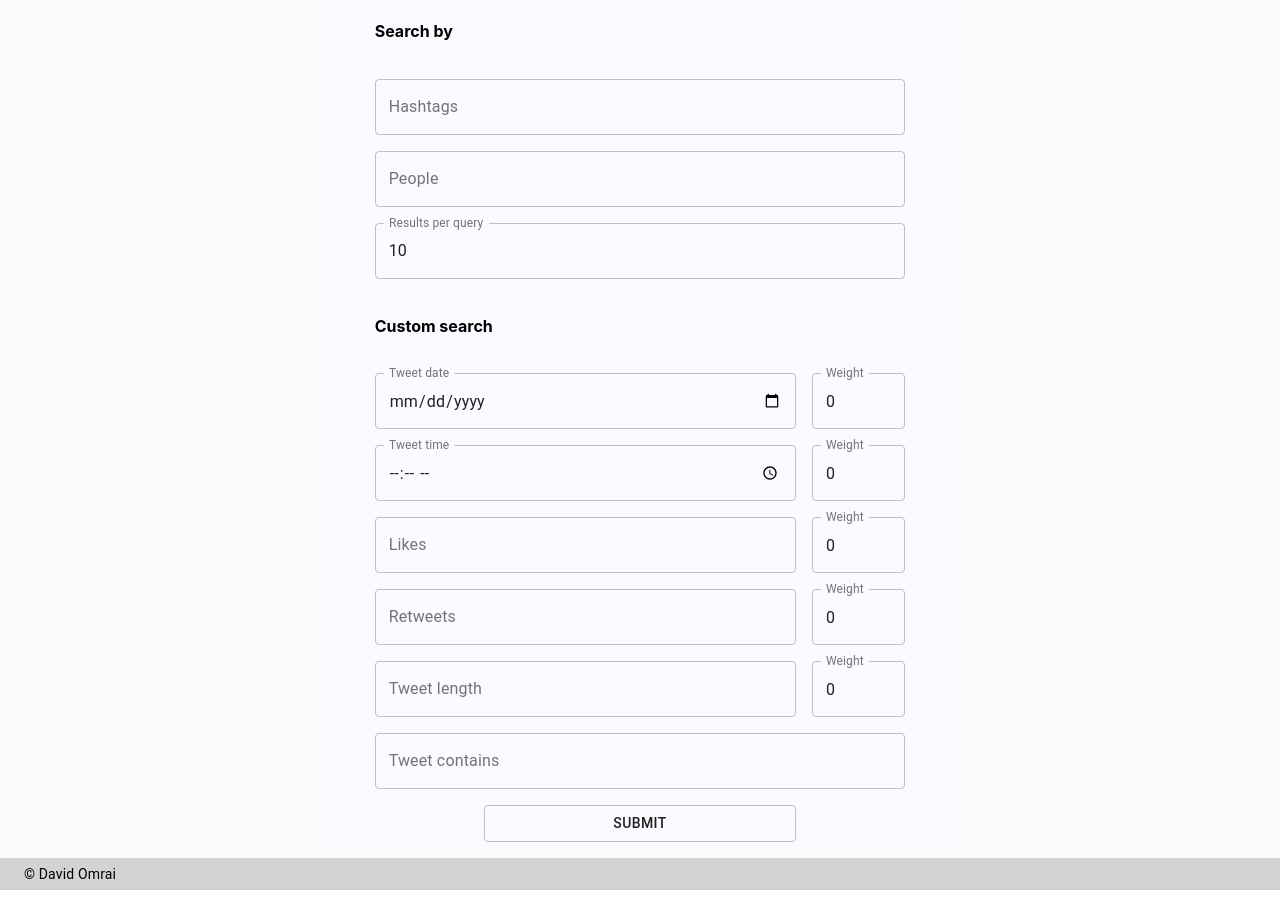
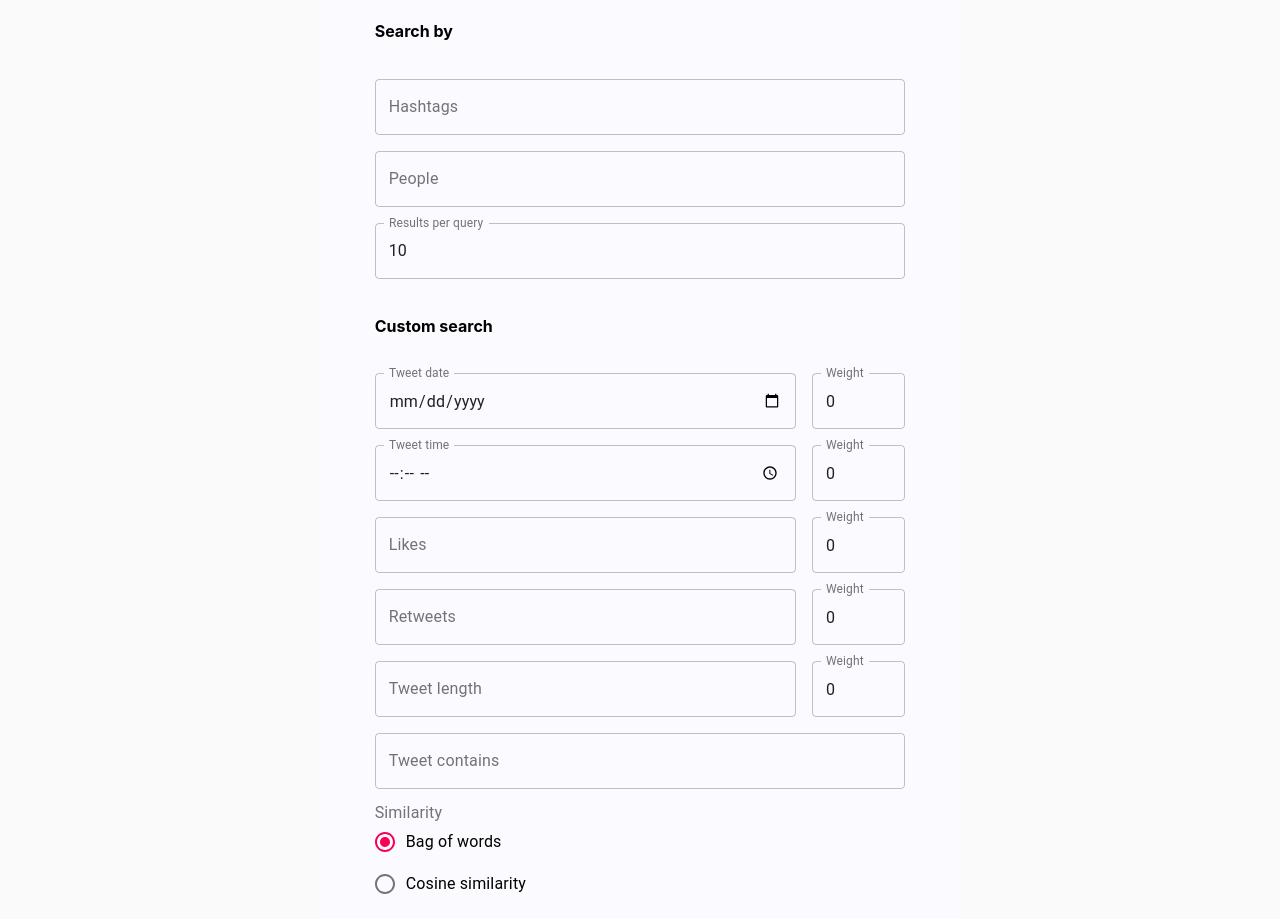
Before and after one commit to daveomri/twitter-metadata-reranking, a React (Create React App) app in the folder frontend/twimetaking/: page / in a window 1280 px wide. Shown: the top 919 px of the page. Before the commit the page ends 890 px from the top, so only its background shows below. Built offline with nearby package versions, Linux system fonts and the light colour scheme.

Commit message:
Preparing the final form

```diff
--- a/frontend/twimetaking/src/components/SearchForm.jsx
+++ b/frontend/twimetaking/src/components/SearchForm.jsx
@@ -12,6 +12,11 @@ import {
   TextField,
   Button,
   Grid,
+  RadioGroup,
+  Radio,
+  FormControlLabel,
+  FormControl,
+  FormLabel,
 } from '@material-ui/core';
 
 const styles = (theme) => ({
@@ -44,6 +49,7 @@ const defaultValues = {
   lengthWeight: 0,
 
   contains: '',
+  similarity: 'words',
 };
 
 const SearchForm = (props) => {
@@ -280,6 +286,22 @@ const SearchForm = (props) => {
               variant="outlined"
             />
           </Grid>
+          <Grid item xs={10}>
+            <FormControl component="fieldset">
+              <FormLabel component="legend">Similarity</FormLabel>
+              <RadioGroup
+                aria-label="text similarity"
+                defaultValue="words"
+                name="similarity"
+                id="similarity"
+                value={formValues.similarity}
+                onChange={handleInputChange}
+              >
+                <FormControlLabel value="words" control={<Radio />} label="Bag of words" />
+                <FormControlLabel value="cosine" control={<Radio />} label="Cosine similarity" />
+              </RadioGroup>
+            </FormControl>
+          </Grid>
           <Grid item xs={6}>
             <Button
               fullWidth
```
Also changed, not shown: 2 other files (tests, documents, lock files or other folders).
